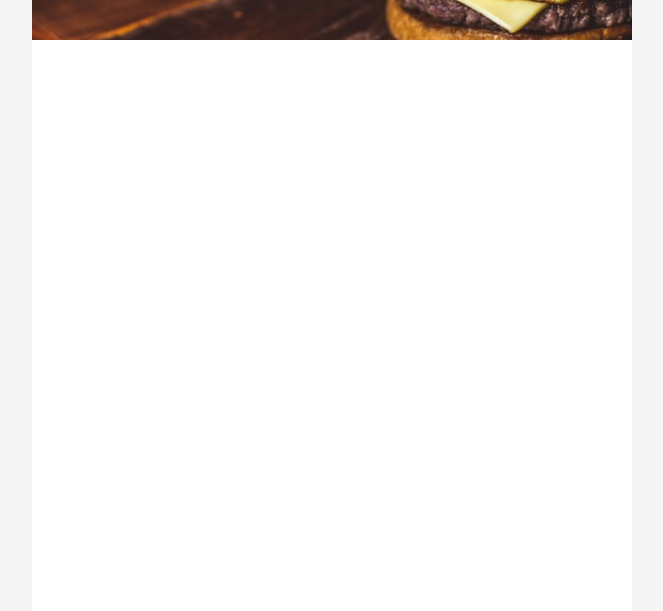
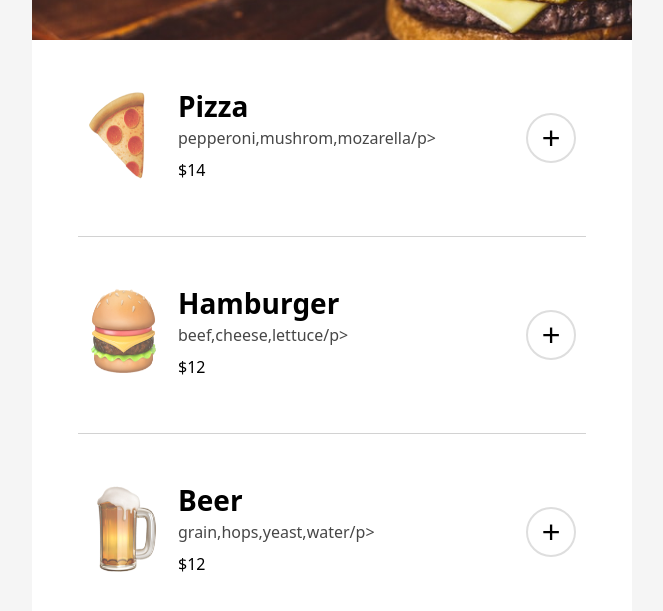
Before and after one commit to codeGoCodeNot/Portfolio, a website with bundled scripts: page Restaurant Ordering App/index.html in a window 1280 px wide. Shown: the part 127-738 px from the top of the page, without its empty margins (308-971 px from the left). Built offline with nearby package versions, Linux system fonts and the light colour scheme; a web font is replaced by a local one.

Commit message:
updating the renderHtml

```diff
--- a/Restaurant Ordering App/index.css
+++ b/Restaurant Ordering App/index.css
@@ -13,10 +13,17 @@
   --secondary-hr-color: #393333;
   --primary-width: 600px;
   --main-font: "Smythe", system-ui;
+  --main-font-color: #000000;
+  --btn-font: "Inter", sans-serif;
+  --item-list-width: 508px;
+  --main-hr-color: #d2d2d2;
+  --secondary-hr-color: #393333;
 }
 
 body {
   background: var(--primary-bg-color);
+  color: var(--main-font-color);
+  font-family: var(--main-font);
 }
 
 header {
@@ -45,13 +52,93 @@ main {
 h1,
 h3 {
   color: var(--title-font-color);
-  font-family: var(--main-font);
 }
 
 h1 {
   font-size: 39px;
 }
 
+h2 {
+  font-size: 28px;
+}
+
 h3 {
   font-size: 22.42px;
 }
+
+p {
+  font-size: 16px;
+  opacity: 0.72;
+}
+
+/* images */
+img {
+  width: 70px;
+  height: 89px;
+  line-height: 98.4px;
+}
+
+/* ul */
+ul {
+  list-style-type: none;
+}
+
+/* button */
+button {
+  opacity: 1;
+  width: 50px;
+  height: 50px;
+  border: 2px solid #dedede;
+  border-radius: 50%;
+  background: var(--main-bg-color);
+  font-size: 32px;
+  font-weight: 200;
+  cursor: pointer;
+}
+
+button:hover {
+  background: #f3f4f6;
+  color: #111827;
+}
+
+/* content */
+.menu-container {
+  max-width: var(--item-list-width);
+  margin: 0 auto;
+}
+
+.menu-item {
+  display: flex;
+  justify-content: space-between;
+  align-items: center;
+  padding: 50px 10px;
+}
+
+.item-list {
+  display: flex;
+}
+
+/* list */
+
+ul {
+  margin-left: 20px;
+}
+
+li {
+  line-height: 32px;
+}
+
+/* hr */
+.main-hr {
+  border: none;
+  height: 1px;
+  width: 100%;
+  background: var(--main-hr-color);
+}
+
+.secondary-hr {
+  border: none;
+  height: 2px;
+  width: 100%;
+  background: var(--secondary-hr-color);
+}
--- a/Restaurant Ordering App/index.html
+++ b/Restaurant Ordering App/index.html
@@ -10,6 +10,12 @@
       href="https://fonts.googleapis.com/css2?family=Smythe&display=swap"
       rel="stylesheet"
     />
+    <link rel="preconnect" href="https://fonts.googleapis.com" />
+    <link rel="preconnect" href="https://fonts.gstatic.com" crossorigin />
+    <link
+      href="https://fonts.googleapis.com/css2?family=Inter:ital,opsz,wght@0,14..32,100..900;1,14..32,100..900&family=Smythe&display=swap"
+      rel="stylesheet"
+    />
     <link rel="stylesheet" href="index.css" />
   </head>
   <body>
@@ -19,7 +25,9 @@
         <h3>The best burgers and pizzas in Cebu.</h3>
       </div>
     </header>
-    <main></main>
-    <script src="index.js"></script>
+    <main>
+      <section class="menu-container"></section>
+    </main>
+    <script src="index.js" type="module"></script>
   </body>
 </html>
--- a/Restaurant Ordering App/index.js
+++ b/Restaurant Ordering App/index.js
@@ -0,0 +1,30 @@
+import menuArray from "./data.js";
+
+const renderHtml = () => {
+  return menuArray
+    .map((menu) => {
+      const { name, ingredients, id, price, image } = menu;
+      return `
+      <div class="menu-item">
+          <div class="item-list">
+            <img src="${image}" alt="" />
+
+            <ul>
+              <li><h2>${name}</h2></li>
+              <li><p>${ingredients}/p></li>
+              <li>$${price}</li>
+            </ul>
+          </div>
+          <button class="add-btn" data-id=${id} >+</button>
+        </div>
+        <hr class="main-hr" />
+    `;
+    })
+    .join("");
+};
+
+const render = () => {
+  document.querySelector(".menu-container").innerHTML = renderHtml();
+};
+
+render();
```
